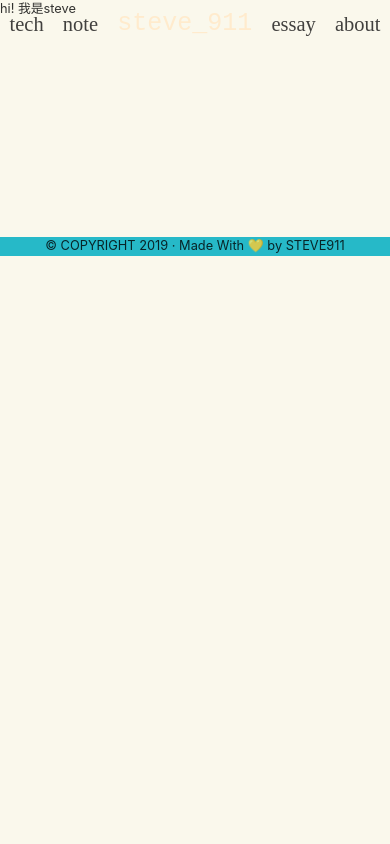
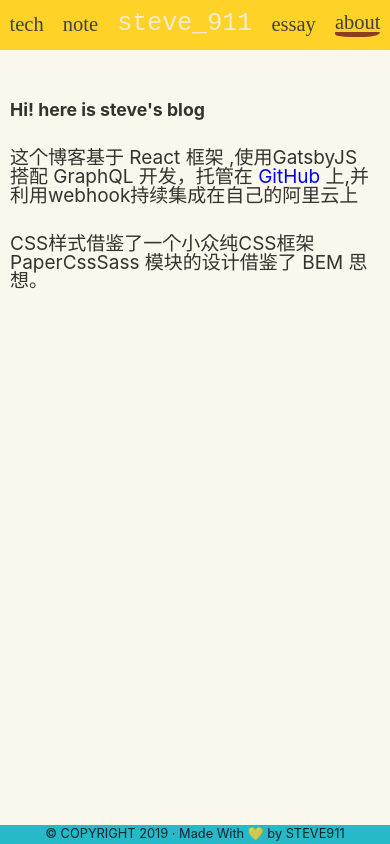
Before and after one commit to scout9ll/my_gatsby_blog, a Gatsby site: page /about in a window 390 px wide. Built offline with nearby package versions, Linux system fonts and the light colour scheme; Gatsby itself is replaced by a stand-in of ours; a web font is replaced by a local one.

Commit message:
add page :about

```diff
--- a/src/components/header.js
+++ b/src/components/header.js
@@ -28,8 +28,7 @@ const Header = ({ siteTitle }) => {
         <Link
           to="/blog"
           className={
-            href.split("steve911")[1] &&
-            href.split("steve911")[1].includes("blog")
+            href.split("/") && href.split("/").includes("blog")
               ? "nav-active"
               : ""
           }
@@ -39,8 +38,7 @@ const Header = ({ siteTitle }) => {
         <Link
           to="/notes"
           className={
-            href.split("steve911")[1] &&
-            href.split("steve911")[1].includes("notes")
+            href.split("/") && href.split("/").includes("notes")
               ? "nav-active"
               : ""
           }
@@ -51,7 +49,16 @@ const Header = ({ siteTitle }) => {
           <div className="logo">{siteTitle}</div>
         </Link>
         <a>essay</a>
-        <a>about</a>
+        <Link
+          to="/about"
+          className={
+            href.split("/") && href.split("/").includes("about")
+              ? "nav-active"
+              : ""
+          }
+        >
+          about
+        </Link>
       </nav>
     </header>
   )
--- a/src/components/style/layout.scss
+++ b/src/components/style/layout.scss
@@ -35,6 +35,12 @@ html {
     sans-serif;
   -ms-text-size-adjust: 100%;
   -webkit-text-size-adjust: 100%;
+}
+.layout {
+  display: flex;
+  flex-direction: column;
+  justify-content: space-between;
+  min-height: 100vh;
 }
 main {
   display: grid;
--- a/src/pages/about.js
+++ b/src/pages/about.js
@@ -2,13 +2,22 @@ import React from "react"
 
 import Layout from "../components/layout"
 import SEO from "../components/seo"
-
+import "./style/about.scss"
 const About = () => {
   return (
     <Layout>
       <SEO title="关于" />
-      <div className="about-container" style={{ girdColumn: "full" }}>
-        <p>hi! 我是steve </p>
+      <div className="about-container">
+        <h3>Hi! here is steve's blog </h3>
+        <p>
+          这个博客基于 React 框架 ,使用GatsbyJS 搭配 GraphQL 开发，托管在{" "}
+          <a href="https://github.com/steve9II/my_gatsby_blog">GitHub</a>{" "}
+          上,并利用webhook持续集成在自己的阿里云上
+          <p>
+            CSS样式借鉴了一个小众纯CSS框架PaperCssSass 模块的设计借鉴了 BEM
+            思想。
+          </p>
+        </p>
       </div>
     </Layout>
   )
--- /dev/null
+++ b/src/pages/style/about.scss
@@ -0,0 +1,22 @@
+nav {
+  background: rgba(254, 205, 14, 0.89);
+}
+
+.about-container {
+  grid-column: half;
+  margin-top: 100px;
+  a {
+    text-decoration: none;
+  }
+  p {
+    margin: 30px 0;
+    font-size: 19px;
+  }
+}
+
+@media screen and (max-width: 768px) {
+  .about-container {
+    grid-column: full;
+    padding: 0 10px;
+  }
+}
```
Also changed, not shown: src/notes/myNote.md (+41 -1 lines), src/pages/404.js (+8 -9 lines).
